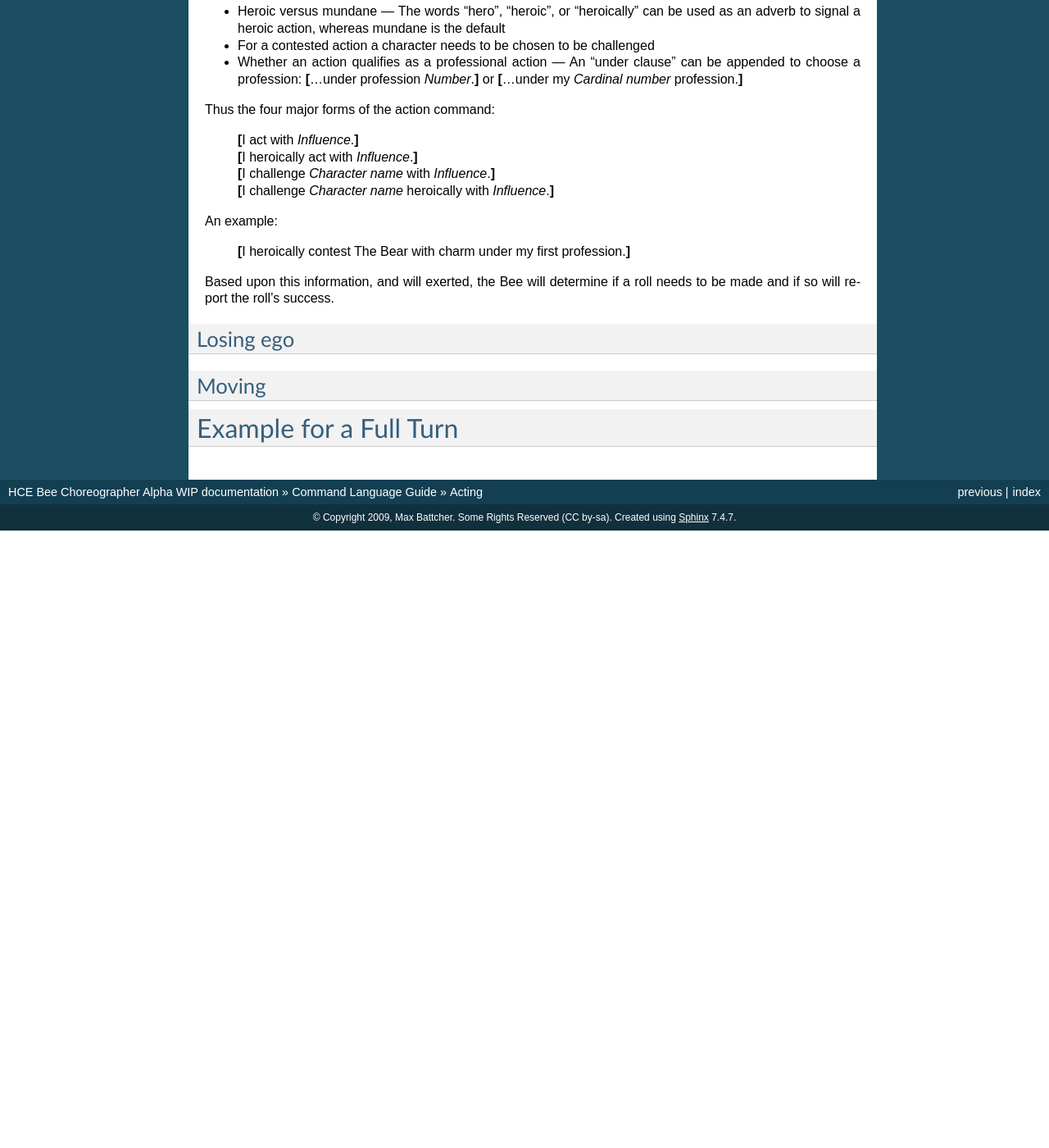
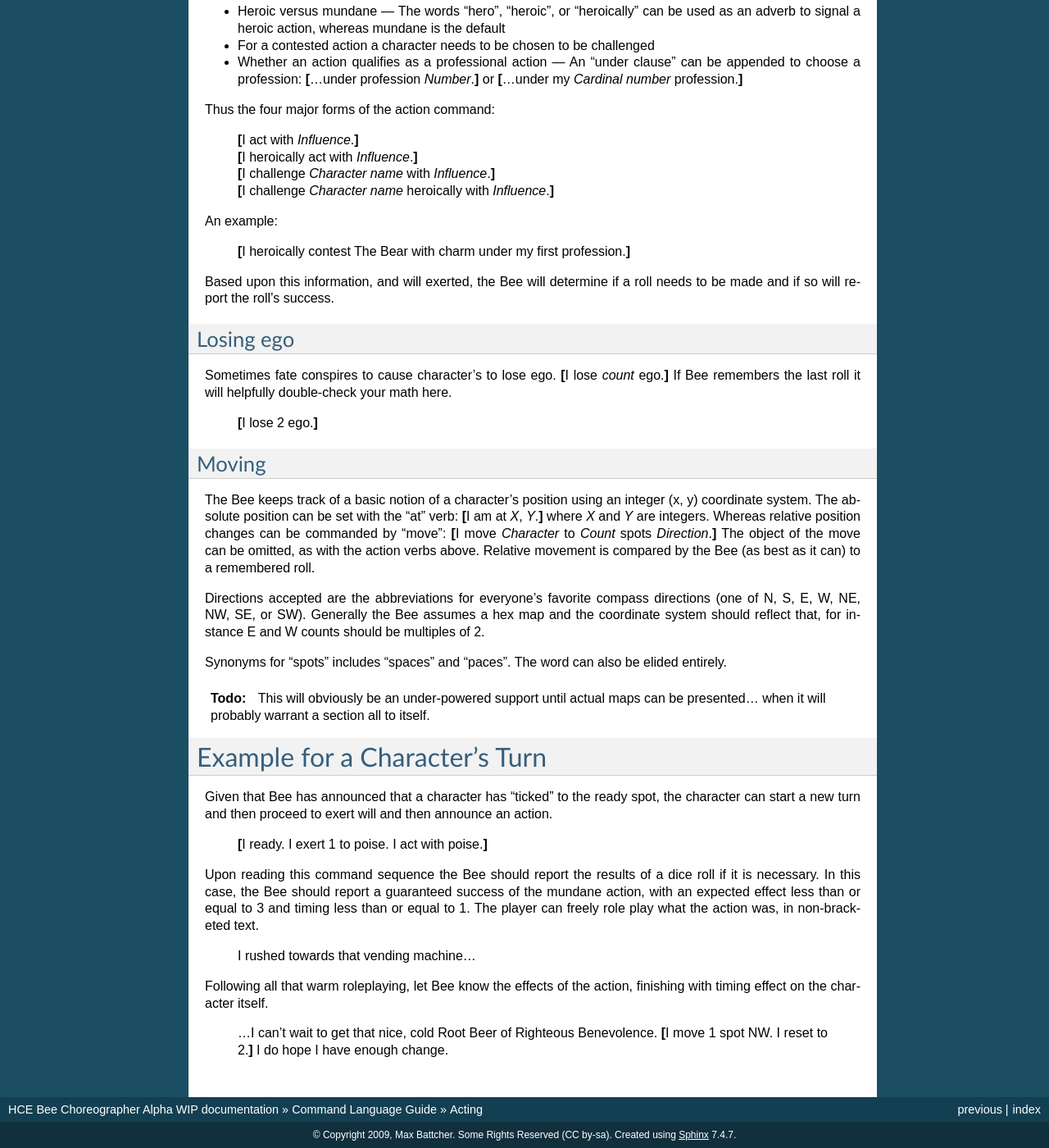
Before and after one commit to WorldMaker/madiolahb, a Sphinx documentation site: the page built from docs/source/acting.rst, in a window 1280 px wide and 1400 px high, scrolled down 718 px. Shown: the whole window at 82% size. Built offline with Sphinx 7.4.7, drawn with Linux system fonts in a browser that asks for light colours; before the commit the page ends 1365 px from its top, so only the background shows below that; some of the changed text lies outside the part shown.

Commit message:
More of the acting documentation

```diff
--- a/docs/source/acting.rst
+++ b/docs/source/acting.rst
@@ -60,17 +60,61 @@ a roll needs to be made and if so will report the roll's success.
 Losing ego
 ==========
 
-.. todo::
+Sometimes fate conspires to cause character's to lose ego. **[**\ I lose
+*count* ego.\ **]** If Bee remembers the last roll it will helpfully
+double-check your math here.
+
+  **[**\ I lose 2 ego.\ **]**
 
 Moving
 ======
 
-.. todo::
+The Bee keeps track of a basic notion of a character's position using an
+integer (x, y) coordinate system. The absolute position can be set with
+the "at" verb: **[**\ I am at *X*, *Y*.\ **]** where *X* and *Y* are
+integers. Whereas relative position changes can be commanded by "move":
+**[**\ I move *Character* to *Count* spots *Direction*.\ **]** The
+object of the move can be omitted, as with the action verbs above.
+Relative movement is compared by the Bee (as best as it can) to a
+remembered roll.
 
-=======================
-Example for a Full Turn
-=======================
+Directions accepted are the abbreviations for everyone's favorite
+compass directions (one of N, S, E, W, NE, NW, SE, or SW). Generally the
+Bee assumes a hex map and the coordinate system should reflect that, for
+instance E and W counts should be multiples of 2.
+
+Synonyms for "spots" includes "spaces" and "paces". The word can also be
+elided entirely.
 
 .. todo::
 
+   This will obviously be an under-powered support until actual maps can
+   be presented... when it will probably warrant a section all to
+   itself.
+
+==============================
+Example for a Character's Turn
+==============================
+
+Given that Bee has announced that a character has "ticked" to the ready
+spot, the character can start a new turn and then proceed to exert will
+and then announce an action.
+
+  **[**\ I ready. I exert 1 to poise. I act with poise.\ **]**
+
+Upon reading this command sequence the Bee should report the results of
+a dice roll if it is necessary. In this case, the Bee should report a
+guaranteed success of the mundane action, with an expected effect less
+than or equal to 3 and timing less than or equal to 1. The player can
+freely role play what the action was, in non-bracketed text.
+
+  I rushed towards that vending machine...
+
+Following all that warm roleplaying, let Bee know the effects of the
+action, finishing with timing effect on the character itself.
+
+  ...I can't wait to get that nice, cold Root Beer of Righteous
+  Benevolence. **[**\ I move 1 spot NW. I reset to 2.\ **]** I do hope I
+  have enough change.
+
 .. vim: ai spell tw=72
```
